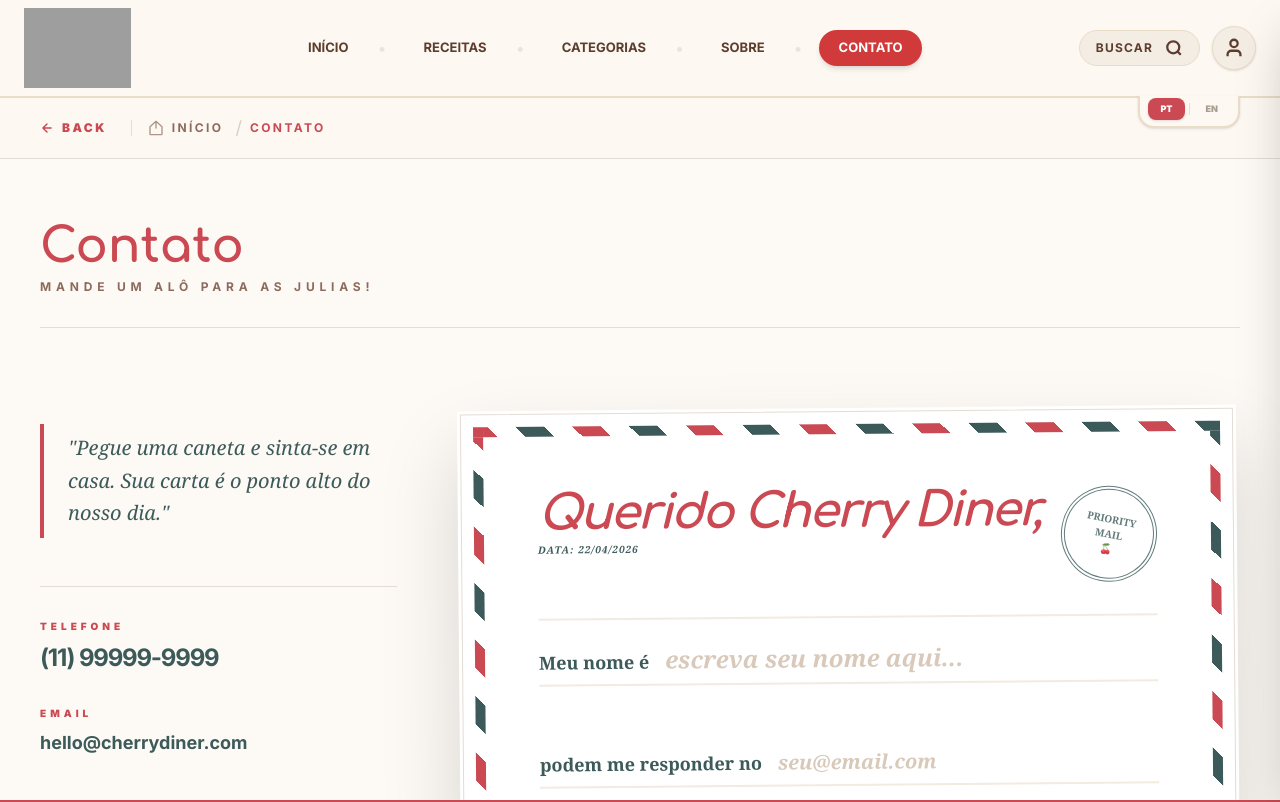
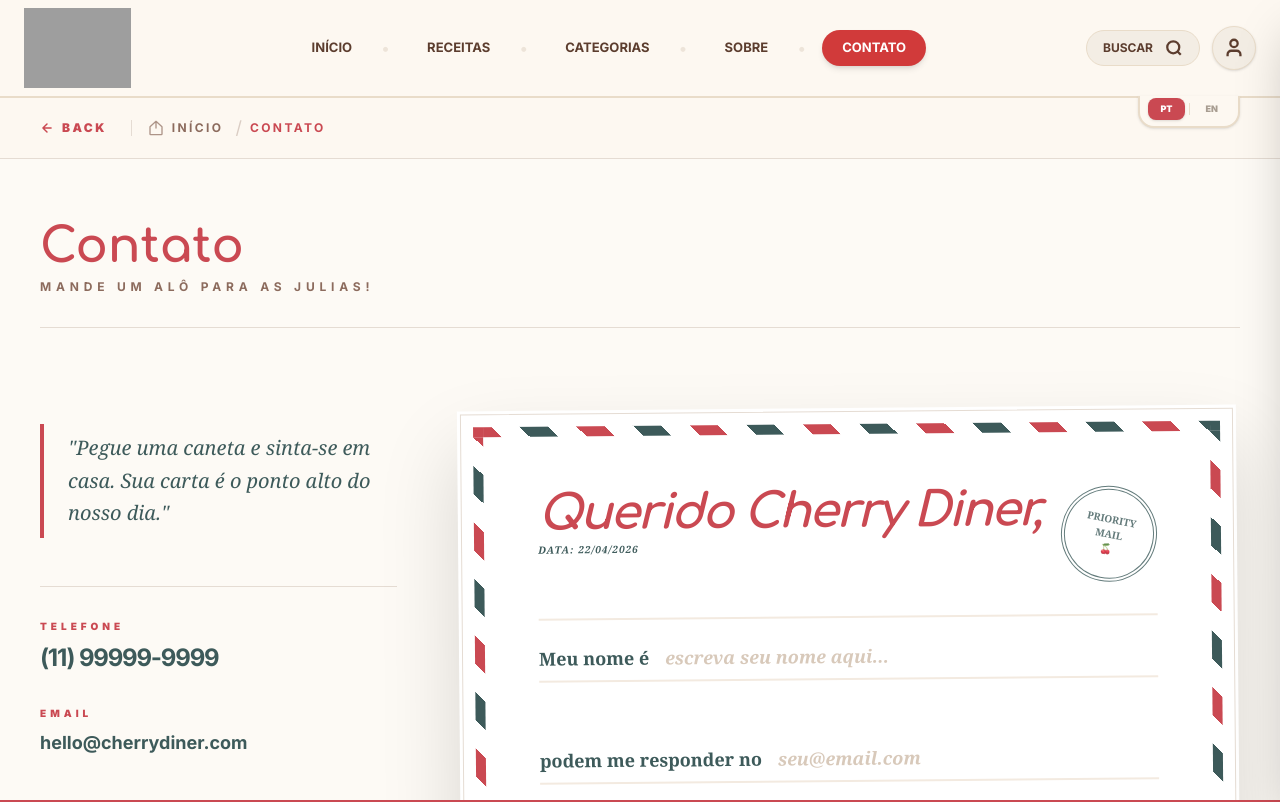
Before and after one commit to juliarichesky/cherry-diner, a React (Vite) app in the folder cherry-diner/: page /contato in a window 1280 px wide. Shown: the top 802 px of the page. Built offline with nearby package versions, Linux system fonts and the light colour scheme; grey boxes are pictures that could not be loaded.

Commit message:
fix: adjust responsiveness across multiple components for all breakpoints

```diff
--- a/cherry-diner/public/data/pageHeaders.json
+++ b/cherry-diner/public/data/pageHeaders.json
@@ -2,14 +2,14 @@
   "receitas": {
     "title_pt": "Todas as Receitas",
     "title_en": "All Recipes",
-    "subtitle_pt": "Escolha sua delícia nostálgica favorita.",
-    "subtitle_en": "Choose your favorite nostalgic delight."
+    "subtitle_pt": "Escolha sua delícia nostálgica favorita",
+    "subtitle_en": "Choose your favorite nostalgic delight"
   },
   "categorias": {
     "title_pt": "Categorias",
     "title_en": "Categories",
-    "subtitle_pt": "Encontre o sabor ideal para cada momento",
-    "subtitle_en": "Find the ideal flavor for every moment"
+    "subtitle_pt": "Encontre a receita ideal para cada momento",
+    "subtitle_en": "Find the ideal recipe for every moment"
   },
   "sobre": {
     "title_pt": "Nossa História",
--- a/cherry-diner/src/components/ContactLetter/ContactLetter.tsx
+++ b/cherry-diner/src/components/ContactLetter/ContactLetter.tsx
@@ -35,7 +35,6 @@
   return (
     <div className="w-full max-w-[1000px] bg-white p-1 shadow-[0_40px_80px_rgba(0,0,0,0.15)] transform rotate-[-0.5deg] font-serif">
       <div className="border-[12px] border-white outline outline-1 outline-[#e5dcd3] relative p-8 md:p-16">
-
         {/* bordas decorativas estilo air mail:
             utiliza um gradiente linear repetitivo para criar as listras vermelhas e azuis.
         */}
@@ -68,7 +67,8 @@
               {texts.letterSuccessTitle || "sua carta foi postada!"}
             </h2>
             <p className="text-[#8c6b5d] text-lg italic">
-              {texts.letterSuccessDesc || "as julias responderão assim que o cadillac estacionar!"}
+              {texts.letterSuccessDesc ||
+                "as julias responderão assim que o cadillac estacionar!"}
             </p>
           </div>
         ) : (
@@ -87,7 +87,10 @@
                   {texts.letterSalutation || "querido cherry diner,"}
                 </h3>
                 <p className="text-[10px] font-black uppercase tracking-[0.1em] text-[#3d5a5a] italic">
-                  {language === "pt" ? "data" : "date"}: {new Date().toLocaleDateString(language === "pt" ? "pt-BR" : "en-US")}
+                  {language === "pt" ? "data" : "date"}:{" "}
+                  {new Date().toLocaleDateString(
+                    language === "pt" ? "pt-BR" : "en-US",
+                  )}
                 </p>
               </div>
 
@@ -109,11 +112,16 @@
                   </span>
                   <input
                     {...register("nome", {
-                      required: texts.errorName || "assine seu nome, por favor.",
+                      required:
+                        texts.errorName || "assine seu nome, por favor.",
                     })}
                     type="text"
-                    placeholder={language === "pt" ? "escreva seu nome aqui..." : "write your name here..."}
-                    className="flex-1 min-w-[250px] bg-transparent border-none text-2xl text-[#ca4952] font-black italic focus:outline-none focus:ring-0 placeholder:text-[#d8c9ba] transition-all py-2"
+                    placeholder={
+                      language === "pt"
+                        ? "escreva seu nome aqui..."
+                        : "write your name here..."
+                    }
+                    className="flex-1 min-w-[250px] bg-transparent border-none text-md md:text-lg text-[#ca4952] font-black italic focus:outline-none focus:ring-0 placeholder:text-[#d8c9ba] transition-all py-2"
                   />
                 </div>
                 <div className="h-[2px] w-full bg-[#f3eae0] group-focus-within:bg-[#ca4952] transition-colors" />
@@ -140,7 +148,7 @@
                     })}
                     type="email"
                     placeholder="seu@email.com"
-                    className="flex-1 min-w-[250px] bg-transparent border-none text-xl text-[#ca4952] font-black italic focus:outline-none focus:ring-0 placeholder:text-[#d8c9ba] transition-all py-2"
+                    className="flex-1 min-w-[250px] bg-transparent border-none text-md md:text-lg text-[#ca4952] font-black italic focus:outline-none focus:ring-0 placeholder:text-[#d8c9ba] transition-all py-2"
                   />
                 </div>
                 <div className="h-[2px] w-full bg-[#f3eae0] group-focus-within:bg-[#ca4952] transition-colors" />
@@ -159,10 +167,16 @@
                   {texts.formMsgLabel || "queria dizer que..."}
                 </label>
                 <textarea
-                  {...register("mensagem", { required: texts.errorMsg || "a carta está vazia!" })}
+                  {...register("mensagem", {
+                    required: texts.errorMsg || "a carta está vazia!",
+                  })}
                   rows={6}
-                  placeholder={language === "pt" ? "escreva sua história aqui..." : "write your story here..."}
-                  className="w-full bg-[#fdfaf5]/50 border-2 border-dashed border-[#e5dcd3] p-6 text-lg text-[#3d5a5a] italic focus:outline-none focus:ring-0 focus:border-[#ca4952] focus:bg-white rounded-xl resize-none transition-all"
+                  placeholder={
+                    language === "pt"
+                      ? "escreva sua história aqui..."
+                      : "write your story here..."
+                  }
+                  className="w-full bg-[#fdfaf5]/50 border-2 border-dashed border-[#e5dcd3] p-6 text-md md:text-lg text-[#3d5a5a] italic focus:outline-none focus:ring-0 focus:border-[#ca4952] focus:bg-white rounded-xl resize-none transition-all"
                 />
                 {errors.mensagem && (
                   <p className="text-[10px] text-red-500 font-bold uppercase absolute -bottom-6">
@@ -175,7 +189,9 @@
             {/* rodapé do formulário: inclui disclaimer e o botão de envio com sombra 3d */}
             <div className="flex flex-col md:flex-row justify-between items-center gap-10 pt-10 border-t border-[#f3eae0]">
               <p className="text-s text-[#8c6b5d] italic max-w-xs text-center md:text-left mt-4 md:mt-0">
-                * {texts.formDisclaimer || "prometemos que sua mensagem será lida com um milkshake na mão."}
+                *{" "}
+                {texts.formDisclaimer ||
+                  "prometemos que sua mensagem será lida com um milkshake na mão."}
               </p>
               <button
                 type="submit"
--- a/cherry-diner/src/components/Footer/Footer.tsx
+++ b/cherry-diner/src/components/Footer/Footer.tsx
@@ -26,9 +26,7 @@
   return (
     <footer className="w-full bg-[#fdf8f1] border-t-2 border-[#eee3d5] overflow-hidden">
       <div className="max-w-[1200px] mx-auto px-6 pt-16 pb-8 relative z-10">
-
         <div className="flex flex-col lg:flex-row justify-between items-center lg:items-start gap-12 pb-12 border-b border-[#eee3d5] text-center lg:text-left">
-
           {/* LADO ESQUERDO: LOGO + FRASE (FOCO AQUI) */}
           <div className="flex flex-col items-center lg:items-start">
             <Link to="/" className="transition-transform hover:scale-105">
@@ -82,14 +80,14 @@
           </div>
         </div>
 
-        <div className="mt-8 flex flex-col md:flex-row justify-between items-center gap-6 text-center md:text-left">
-          <nav className="flex flex-wrap justify-center gap-6 md:gap-8">
+        <div className="mt-8 flex flex-col md:flex-row justify-between items-center gap-10 md:gap-6 text-center md:text-left">
+          <nav className="flex flex-col md:flex-row justify-center items-center gap-4 md:gap-8">
             {[
               { label: texts.navHome, path: "/" },
               { label: texts.navRecipes, path: "/receitas" },
               { label: texts.navCategories, path: "/categorias" },
               { label: texts.navAbout, path: "/sobre" },
-              { label: texts.navContact, path: "/contato" }
+              { label: texts.navContact, path: "/contato" },
             ].map((item) => (
               <Link
                 key={item.path}
--- a/cherry-diner/src/components/Navbar/Navbar.tsx
+++ b/cherry-diner/src/components/Navbar/Navbar.tsx
@@ -187,7 +187,7 @@
               onClick={() => setIsSearchOpen(true)}
               className="group flex items-center bg-[#f3ede4] border-1 border-[#e9dcc9] hover:border-[#d13a3a] px-4 py-2 rounded-full text-[#5c3d2e] transition-all cursor-pointer"
             >
-              <span className="hidden lg:inline mr-3 font-bold text-xs tracking-widest">
+              <span className="hidden lg:inline mr-3 font-bold text-xs ">
                 {language === "pt" ? "BUSCAR" : "SEARCH"}
               </span>
               <svg
--- a/cherry-diner/src/components/RecipeDetail/RecipeDetails.tsx
+++ b/cherry-diner/src/components/RecipeDetail/RecipeDetails.tsx
@@ -21,8 +21,6 @@
   servings_en: string;
   calories: number;
   price: string;
-  tags_pt: string[];
-  tags_en: string[];
   image: string;
   ingredients_pt: string[];
   ingredients_en: string[];
--- a/cherry-diner/src/pages/Categorias/Categorias.tsx
+++ b/cherry-diner/src/pages/Categorias/Categorias.tsx
@@ -58,7 +58,7 @@
   };
 
   return (
-    <main className="w-full min-h-screen bg-[#f9f6f2] py-16 pb-20 md:pb-30 lg:pb-40">
+    <main className="w-full min-h-screen bg-[#fdfaf5] py-16 pb-20 md:pb-30 lg:pb-40">
       <div className="max-w-[1200px] mx-auto px-6">
         {/* cabeçalho reutilizável da página */}
         <PageHeader page="categorias" />
--- a/cherry-diner/src/pages/Login/Login.tsx
+++ b/cherry-diner/src/pages/Login/Login.tsx
@@ -133,7 +133,7 @@
         <div className="flex items-center gap-3 mb-10">
           <Link
             to="/"
-            className="flex items-center gap-2 text-[#ca4952] font-bold uppercase text-xs tracking-widest hover:-translate-x-2 transition-transform bg-white/80 backdrop-blur-md px-4 py-2 rounded-full border-2 border-[#e9dcc9] shadow-sm"
+            className="flex items-center gap-2 text-[#ca4952] font-bold uppercase text-xs  hover:-translate-x-1 transition-transform bg-[#f3ede4] backdrop-blur-md px-4 py-2 rounded-full border-1 border-[#e9dcc9] shadow-sm"
           >
             <svg
               width="20"
```
Also changed, not shown: cherry-diner/src/components/HomeHighlights/HomeHighlights.tsx (+4 -5 lines).
